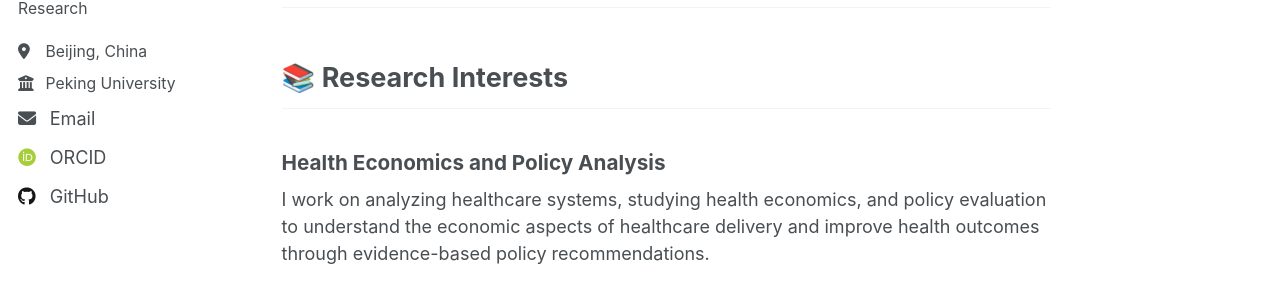
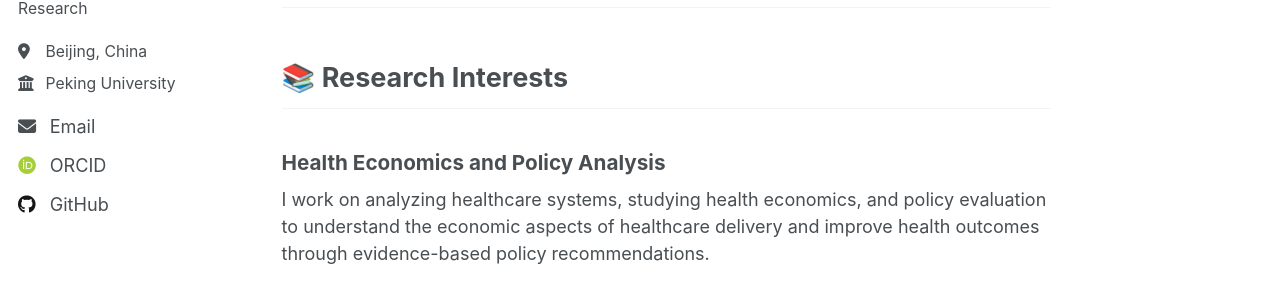
Before and after one commit to Peiyu-Cao/Peiyu-Cao.github.io, a Jekyll site: the page built from _pages/about.md, in a window 1280 px wide. Shown: the part 463-765 px from the top of the page. Built offline with Jekyll 4.4.1, drawn with Linux system fonts in a browser that asks for light colours; some web fonts are replaced; a script that is not in the unit is left out.

Commit message:
Update author-profile.html

```diff
--- a/_includes/author-profile.html
+++ b/_includes/author-profile.html
@@ -33,6 +33,10 @@
       {% if author.uri %}
         <li><a href="{{ author.uri }}"><i class="fas fa-fw fa-link icon-pad-right" aria-hidden="true"></i>{{ site.data.ui-text[site.locale].website_label | default: "Website" }}</a></li>
       {% endif %}
+
+      <!-- Separator for visual spacing -->
+      <li style="margin-top: 1em;"></li>
+
       {% if author.email %}
         <li><a href="mailto:{{ author.email }}"><i class="fas fa-fw fa-envelope icon-pad-right" aria-hidden="true"></i>{{ site.data.ui-text[site.locale].email_label | default: "Email" }}</a></li>
       {% endif %}
```
